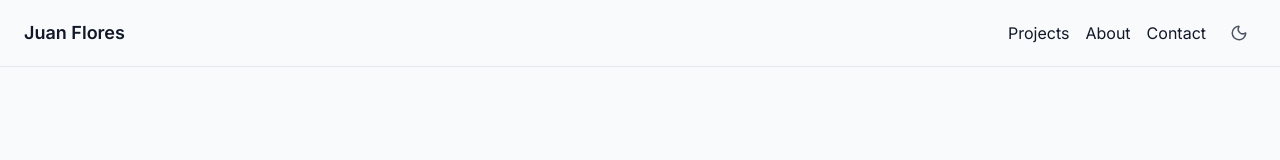
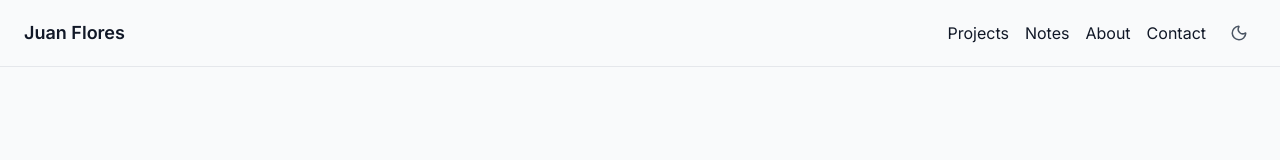
Before and after one commit to jcode82/engineering-lab, a Next.js app: page / in a window 1280 px wide. Shown: the top 160 px of the page. Built offline with nearby package versions, Linux system fonts and the light colour scheme.

Commit message:
fix: add Notes to header

```diff
--- a/src/components/Header.tsx
+++ b/src/components/Header.tsx
@@ -13,6 +13,7 @@ export default function Header() {
       {/* Desktop navigation */}
       <nav className="hidden md:flex items-center space-x-4">
         <a href="#projects" className="hover:text-primary-500">Projects</a>
+        <a href="#notes" className="hover:text-primary-500">Notes</a>
         <a href="#about" className="hover:text-primary-500">About</a>
         <a href="#contact" className="hover:text-primary-500">Contact</a>
         <ThemeToggle />
@@ -36,6 +37,7 @@ export default function Header() {
                         rounded-md shadow-lg border border-[var(--border)]
                         flex flex-col space-y-2 p-4 md:hidden">
           <a href="#projects" onClick={() => setOpen(false)}>Projects</a>
+          <a href="#notes" onClick={() => setOpen(false)}>Notes</a>
           <a href="#about" onClick={() => setOpen(false)}>About</a>
           <a href="#contact" onClick={() => setOpen(false)}>Contact</a>
         </div>
```
